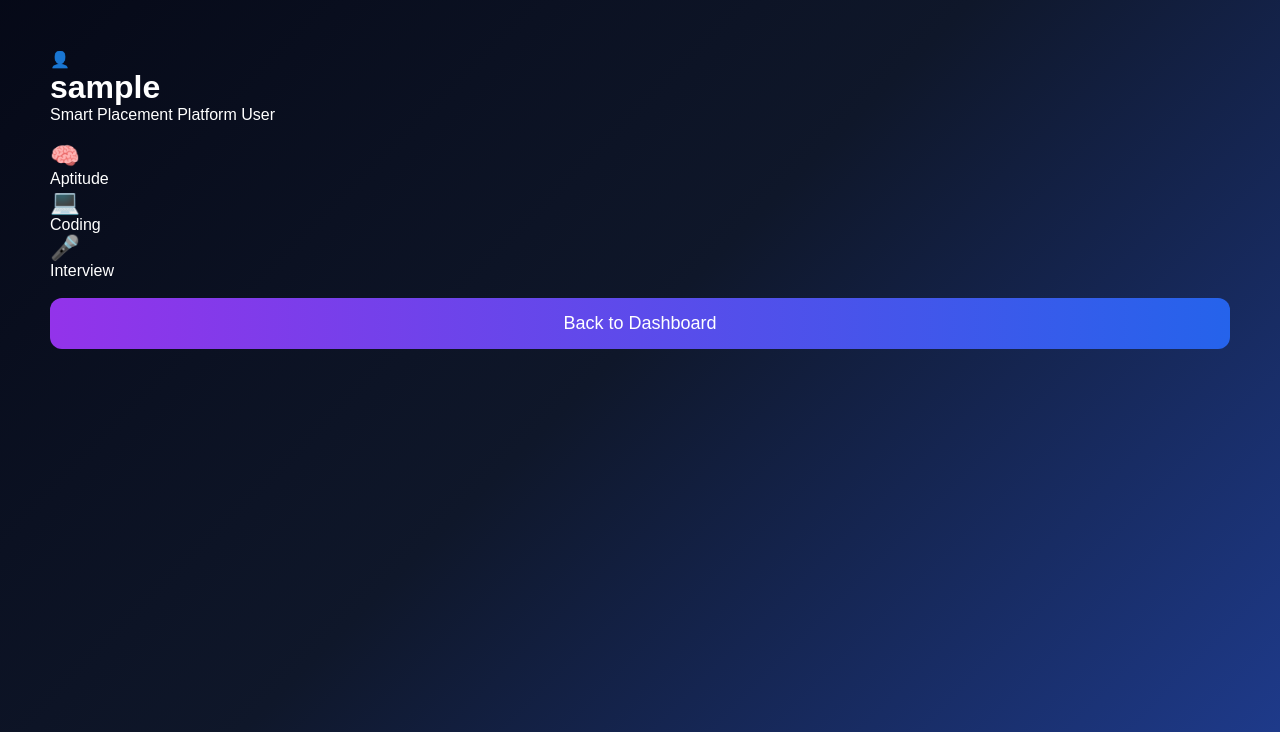
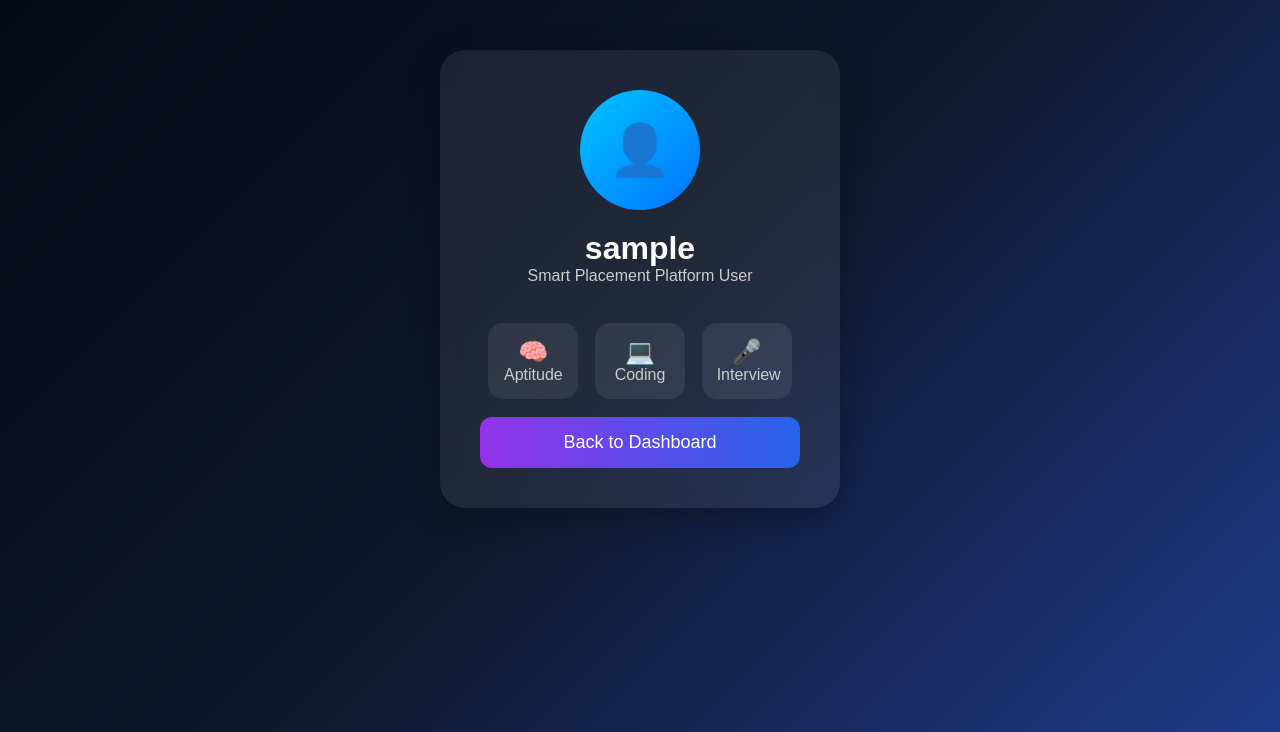
Before and after one commit to riteshml0211-cpu/smart-placement-platform, a Flask app: page /profile in a window 1280 px wide. Shown: the part 68-800 px from the top of the page. Run offline with Flask 3, Linux system fonts and the light colour scheme; the visitor is signed in with stand-in values (Sample User, id 1); some libraries are stand-ins or nearby versions.

Commit message:
Update style.css

```diff
--- a/static/style.css
+++ b/static/style.css
@@ -152,3 +152,61 @@ button:hover{
     padding:30px;
     border-radius:20px;
 }
+/* PROFILE PAGE */
+
+.profile-card{
+
+    width:400px;
+    margin:auto;
+    text-align:center;
+    padding:40px;
+    border-radius:25px;
+    background:rgba(255,255,255,0.08);
+    backdrop-filter:blur(10px);
+    box-shadow:0 8px 32px rgba(0,0,0,0.3);
+
+}
+
+.profile-image{
+
+    width:120px;
+    height:120px;
+    margin:auto;
+    border-radius:50%;
+    background:linear-gradient(135deg,#00c6ff,#0072ff);
+    display:flex;
+    align-items:center;
+    justify-content:center;
+    font-size:50px;
+
+}
+
+.profile-card h1{
+
+    margin-top:20px;
+    color:white;
+
+}
+
+.profile-card p{
+
+    color:#ccc;
+
+}
+
+.profile-stats{
+
+    display:flex;
+    justify-content:space-around;
+    margin-top:20px;
+
+}
+
+.stat-box{
+
+    padding:15px;
+    border-radius:15px;
+    background:rgba(255,255,255,0.08);
+    width:90px;
+
+}
```
